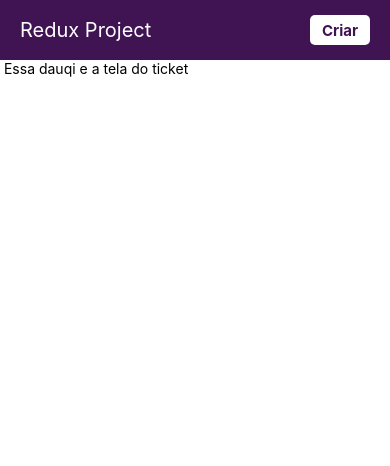
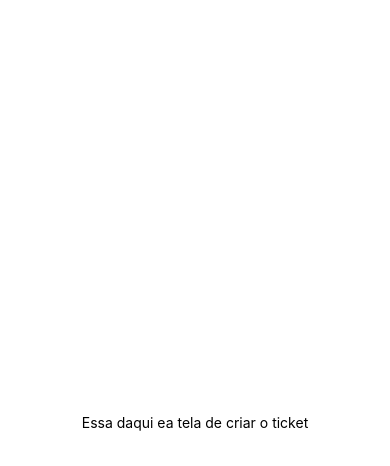
Before and after one commit to maeceloacm1998/Project-REDUX, a React Native app: screen /CriarTicket in a window 390 px wide. Shown: the top 466 px of the page. Built offline with nearby package versions, Linux system fonts and the light colour scheme.

Commit message:
feat: config type stackRoute

```diff
--- a/src/routes/StackNavigator.routes.tsx
+++ b/src/routes/StackNavigator.routes.tsx
@@ -16,7 +16,7 @@ const StackNavigator = () => {
         }}
       />
       <Stack.Screen
-        name="Criar-Ticket"
+        name="CriarTicket"
         component={CreateTicketScreen}
         options={{
           headerShown: false,
--- a/src/screens/TicketsScreen.tsx
+++ b/src/screens/TicketsScreen.tsx
@@ -1,23 +1,28 @@
+import { RouteProp } from "@react-navigation/native";
+import { StackNavigationOptions } from "@react-navigation/stack";
 import React from "react";
 import { View, Text, StyleSheet } from "react-native";
 import HeaderTicketList from "../components/HeaderTicketsLIst/HeaderTicketList";
+import colors from "../theme/colors";
+import { ScreenNavigationProp } from "../utils/types";
 
-export default function TicketsScreen() {
+type TicketScreenProps = {
+  navigation: ScreenNavigationProp;
+};
+
+export default function TicketsScreen({ navigation }: TicketScreenProps) {
+  const createTicket = () => navigation.navigate("CriarTicket");
+
   const styles = StyleSheet.create({
     container: {
       flex: 1,
-      backgroundColor: "#fff",
+      backgroundColor: colors.background,
     },
   });
 
   return (
     <View style={styles.container}>
-      <HeaderTicketList
-        onPressButton={() => {
-          console.log("deu");
-        }}
-      />
-      <Text style={{ color: "#000" }}> Essa dauqi e a tela do ticket</Text>
+      <HeaderTicketList onPressButton={createTicket} />
     </View>
   );
 }
--- /dev/null
+++ b/src/utils/types.ts
@@ -0,0 +1,8 @@
+import { StackNavigationProp } from "@react-navigation/stack"
+
+export type ScreenNavigationProp = StackNavigationProp<StackParamsList>
+
+export type StackParamsList = {
+  Tickets: undefined,
+  CriarTicket: undefined
+}
```
